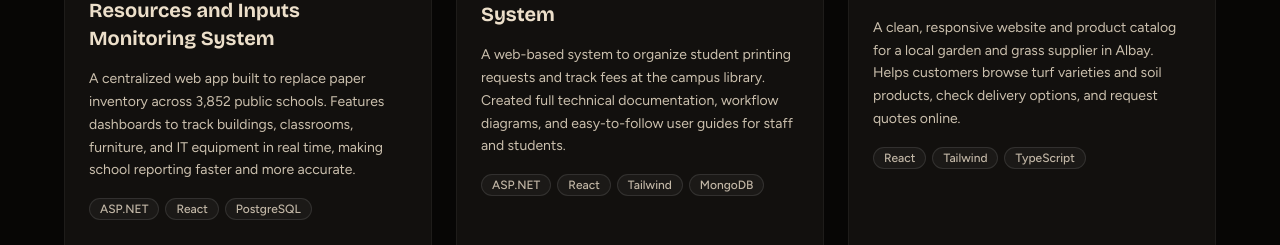
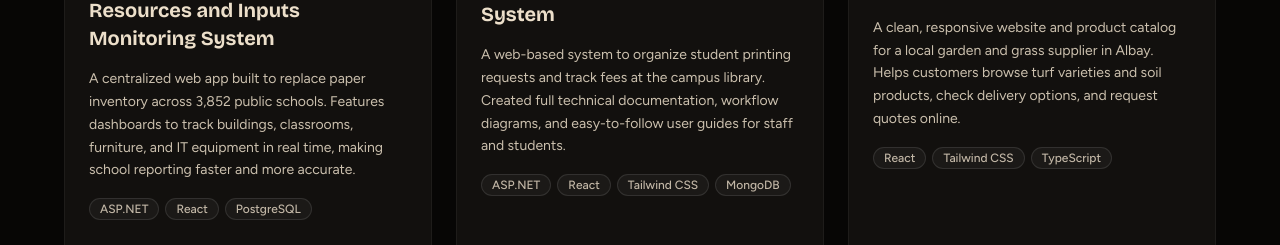
Before and after one commit to mielophile24/digital_portfolio, a React (Vite) app: page / in a window 1280 px wide. Shown: the part 2489-2734 px from the top of the page. Built offline with nearby package versions, Linux system fonts and the light colour scheme; no server answers.

Commit message:
Update Tailwind to Tailwind CSS in project cards

```diff
--- a/src/data/projects.js
+++ b/src/data/projects.js
@@ -30,7 +30,7 @@ export const PROJECTS = [
     linkLabel: 'View website',
     images: [printingProjectImg],
     about: 'A web-based system to organize student printing requests and track fees at the campus library. Created full technical documentation, workflow diagrams, and easy-to-follow user guides for staff and students.',
-    tech: ['ASP.NET', 'React', 'Tailwind', 'MongoDB']
+    tech: ['ASP.NET', 'React', 'Tailwind CSS', 'MongoDB']
   },
   {
     name: 'Four As Gardening Supplies Website',
@@ -40,7 +40,7 @@ export const PROJECTS = [
     link: '',
     images: [fourAs1, fourAs2, fourAs3],
     about: 'A clean, responsive website and product catalog for a local garden and grass supplier in Albay. Helps customers browse turf varieties and soil products, check delivery options, and request quotes online.',
-    tech: ['React', 'Tailwind', 'TypeScript']
+    tech: ['React', 'Tailwind CSS', 'TypeScript']
   },
   {
     name: 'Study Timer Hub',
@@ -50,7 +50,7 @@ export const PROJECTS = [
     link: 'https://study-timer-hub-kappa.vercel.app/',
     images: [studyTimer1, studyTimer2, studyTimer3],
     about: 'A clean, distraction-free study timer web app for students. Features popular focus methods like Pomodoro, custom intervals, sound alerts, and streak tracking to help build consistent study habits.',
-    tech: ['React', 'Tailwind', 'TypeScript']
+    tech: ['React', 'Tailwind CSS', 'TypeScript']
   }
 ];
 
```
